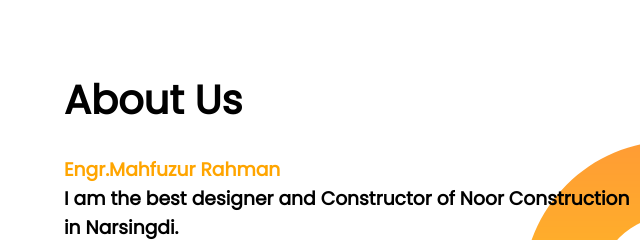
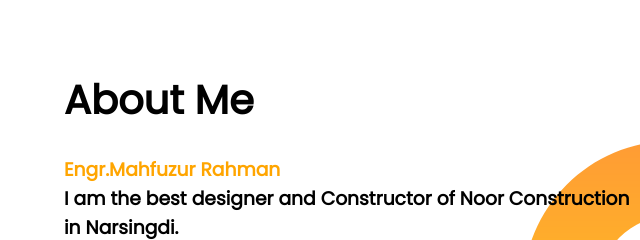
Before and after one commit to Raduana-Khawla/Mahfuzur-Rahman, a plain HTML site: page index.html in a window 1280 px wide. Shown: the part 767-1007 px from the top of the page, 640-1280 px from the left. Drawn offline with Linux system fonts and the light colour scheme.

Commit message:
add code

```diff
--- a/index.html
+++ b/index.html
@@ -33,7 +33,7 @@
             <img src="images/goodpic.jpg" alt="">
         </div>
         <div class="half-width">
-            <h2>About Us</h2><br>
+            <h2>About Me</h2><br>
             <h3><span class="color">Engr.Mahfuzur Rahman</span><br>I am the best designer and Constructor of Noor  Construction in Narsingdi.</h3> <br>
             <p>I already completed many projects of construction. I can build any wonderful  Building. I can even teach my students how to make a wonderful design of Buildings. My goal is to build my Noor Construction Industry with your support and your prayers.<br><span class="color">Opposite of Jameya Quasemia Madrasha Main Gate Gabtoli,Narsingdi Sadar,Narsingdi.</span></p><br>
             <a class="link-button" target="_blank" href="https://www.facebook.com/profile.php?id=100066631029240">Contact Us</a>
```
Also changed, not shown: images/post1.jpg (added), images/post3.jpg (added), images/post4.jpg (added).
